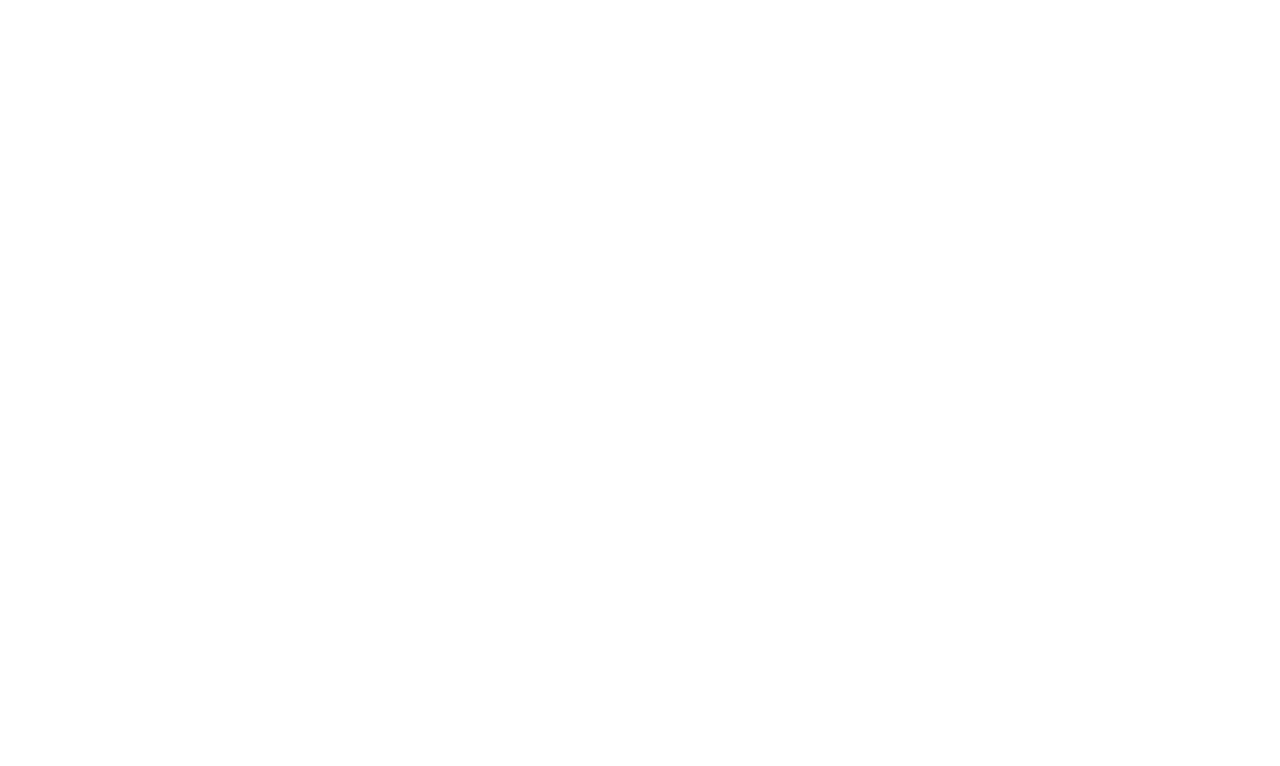
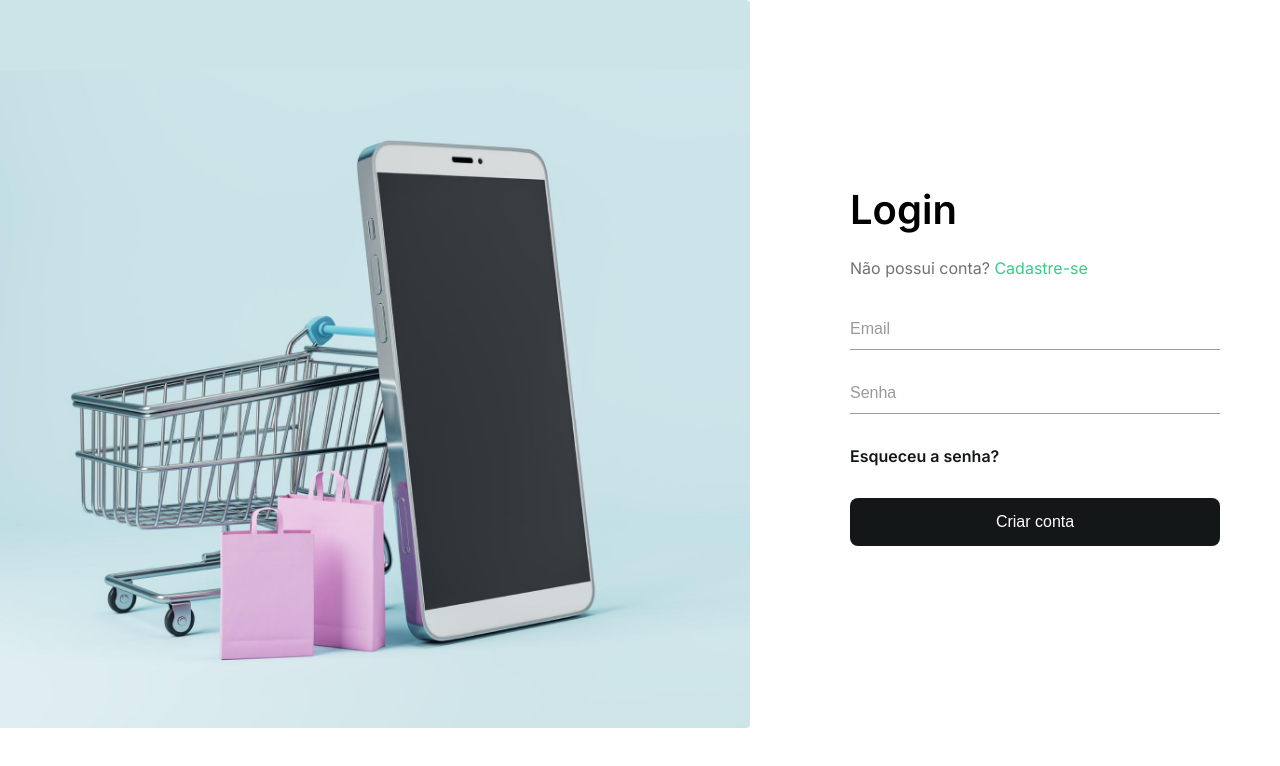
Before and after one commit to willyanmiranda/Login-System-Front, a React (Vite) app: page / in a window 1280 px wide. Before the commit this address had no page. Shown: the top 766 px of the page. Built offline with nearby package versions, Linux system fonts and the light colour scheme.

Commit message:
test route

```diff
--- a/src/routes.jsx
+++ b/src/routes.jsx
@@ -7,7 +7,7 @@ const Rotas = () => {
         <BrowserRouter>
             <Routes>
                 <Route path='/register' element={<SignUpPage/>} />
-                <Route path='/login' element={<SignInPage/>} />
+                <Route path='/' element={<SignInPage/>} />
             </Routes>
         </BrowserRouter>
     </>
```
